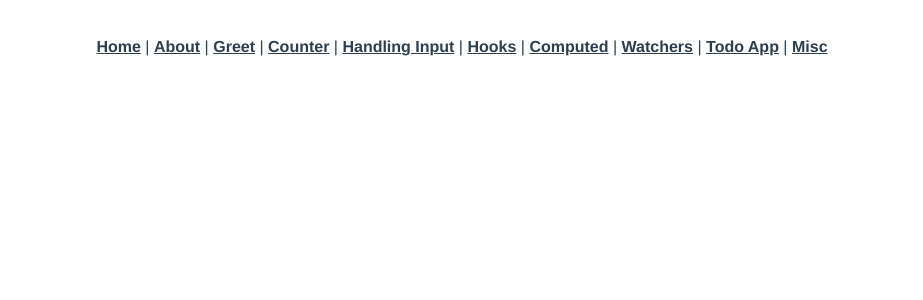
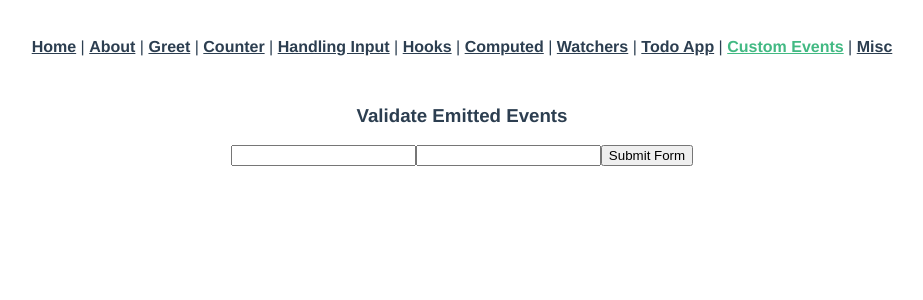
Before and after one commit to nor1c/vue-play, a Vue app in the folder hello-world/: page /custom-events in a window 1280 px wide. Shown: the top 300 px of the page, without its empty margins (178-1101 px from the left). Built offline with nearby package versions, Linux system fonts and the light colour scheme.

Commit message:
event emit validation

```diff
--- a/hello-world/src/App.vue
+++ b/hello-world/src/App.vue
@@ -9,6 +9,7 @@
     <router-link to="/computed-properties">Computed</router-link> |
     <router-link to="/watchers">Watchers</router-link> |
     <router-link to="/simple-todo-list-app">Todo App</router-link> |
+    <router-link to="/custom-events">Custom Events</router-link> |
     <router-link to="/misc">Misc</router-link>
   </div>
   <router-view/>
--- a/hello-world/src/router/index.ts
+++ b/hello-world/src/router/index.ts
@@ -23,6 +23,7 @@ const routes: Array<RouteRecordRaw> = [
   { path: '/computed-properties', name: 'Computed Properties', component: () => import('../views/ComputedProperties.vue') },
   { path: '/watchers', name: 'Watchers', component: () => import('../views/Watchers.vue') },
   { path: '/simple-todo-list-app', name: 'Simple To-do List App', component: () => import('../views/TodoListApp.vue') },
+  { path: '/custom-events', name: 'Custom Events', component: () => import('../views/CustomEvents.vue') },
 ]
 
 const router = createRouter({
--- /dev/null
+++ b/hello-world/src/views/CustomEvents.vue
@@ -0,0 +1,41 @@
+<template>
+    <div>
+        <div>
+            <h3>Validate Emitted Events</h3>
+            <div>
+                <form @submit.prevent="submitForm">
+                    <input type="email" v-model="form.email">
+                    <input type="password" v-model="form.password">
+                    <button type="submit">Submit Form</button>
+                </form>
+            </div>
+        </div>
+    </div>
+</template>
+
+<script>
+export default {
+    emits: {
+        submit: ({ email, password }) => {
+            if (email && password) {
+                alert(`Email: ${email}, Pass: ${password}`)
+                return true
+            } else {
+                console.warn('Invalid submit event payload!')
+                return false
+            }
+        }
+    },
+    data: () => ({
+        form: {
+            email: '',
+            password: ''
+        }
+    }),
+    methods: {
+        submitForm() {
+            this.$emit('submit', this.form)
+        }
+    }
+}
+</script>
```
